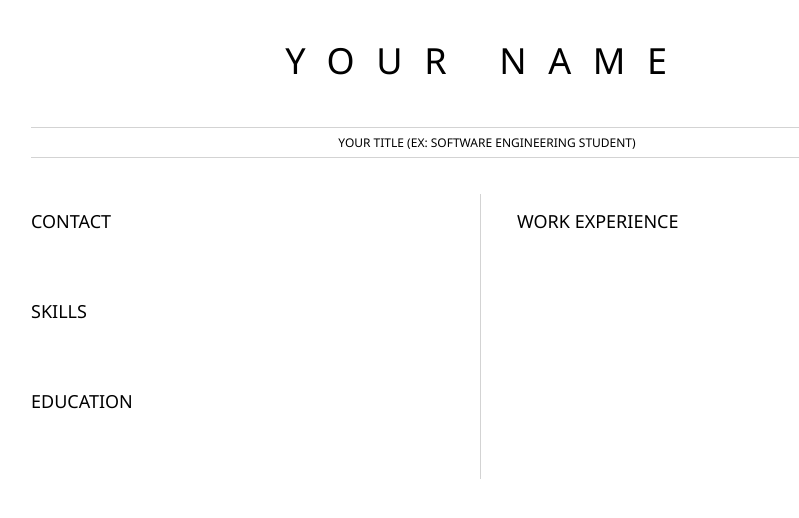
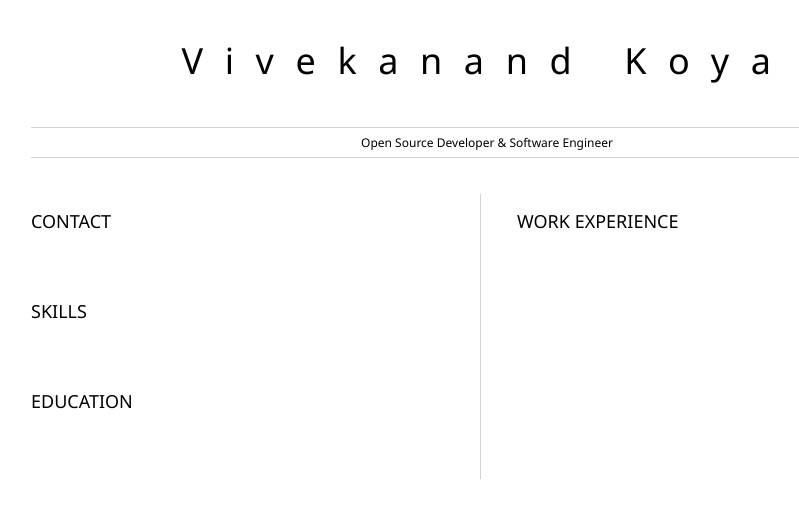
Before and after one commit to vivekkoya/resume, a plain HTML site: page index.html in a window 1280 px wide. Shown: the whole page, without its empty margins (153-952 px from the left). Drawn offline with Linux system fonts and the light colour scheme.

Commit message:
Change 1)

```diff
--- a/index.html
+++ b/index.html
@@ -1,15 +1,15 @@
 <html>
 	<head>
 		<link href="style.css" rel="stylesheet">
-		<title>Your Name resume</title>
+		<title>Vivekanand's resume</title>
 	</head>
 
 	<body>
 		<header id="header">
 		<!-- resume header with your name and title -->
-		<h1>YOUR NAME</h1>
+		<h1>Vivekanand Koya</h1>
 			<hr>
-				YOUR TITLE (EX: SOFTWARE ENGINEERING STUDENT)
+				Open Source Developer & Software Engineer
 			<hr>
 		</header>
 		<main>
```
